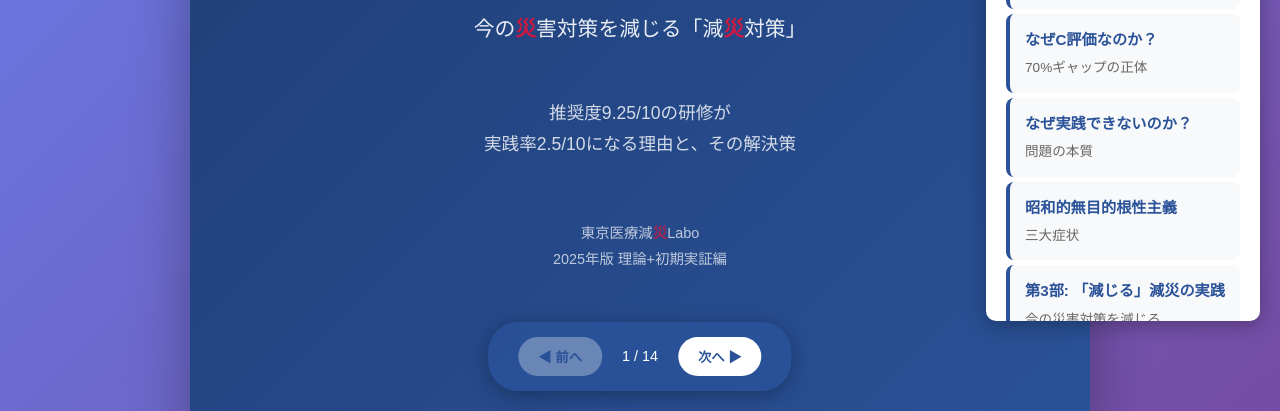
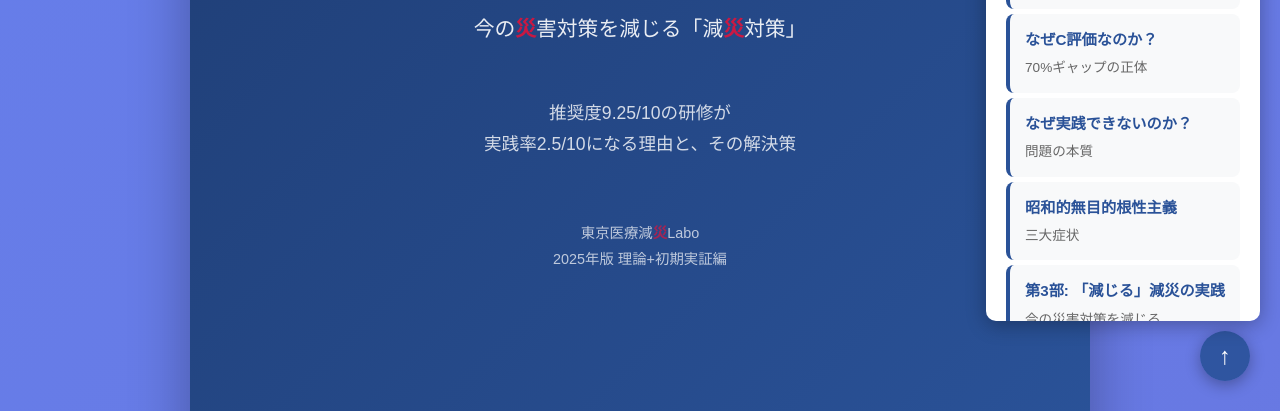
Before and after one commit to hdmg2004-ux/tokyo-gensai-labo, a plain HTML site: page movable-60-vs-perfect-100.html in a window 1280 px wide. Both pictures are taken after a click on the button "📖 目次". Shown: the part 389-800 px from the top of the page. Drawn offline with Linux system fonts and the light colour scheme.

Commit message:
Add files via upload
Smooth Scrollをやめ、アンカーリンクへ変更

```diff
--- a/movable-60-vs-perfect-100.html
+++ b/movable-60-vs-perfect-100.html
@@ -29,6 +29,10 @@
             margin: 0;
             padding: 0;
             box-sizing: border-box;
+        }
+
+        html {
+            scroll-behavior: smooth;
         }
 
         body {
@@ -320,6 +324,30 @@
             transform: scale(1.05);
         }
 
+        .back-to-top {
+            position: fixed;
+            bottom: 30px;
+            right: 30px;
+            background: rgba(42, 82, 152, 0.9);
+            color: white;
+            width: 50px;
+            height: 50px;
+            border-radius: 50%;
+            display: flex;
+            align-items: center;
+            justify-content: center;
+            font-size: 24px;
+            text-decoration: none;
+            box-shadow: 0 4px 15px rgba(0,0,0,0.3);
+            z-index: 1000;
+            transition: all 0.3s;
+        }
+
+        .back-to-top:hover {
+            background: rgba(42, 82, 152, 1);
+            transform: translateY(-5px);
+        }
+
         .toc-menu {
             position: fixed;
             top: 70px;
@@ -352,6 +380,7 @@
         }
 
         .toc-item {
+            display: block;
             padding: 12px 15px;
             margin: 5px 0;
             background: #f8f9fa;
@@ -359,6 +388,8 @@
             cursor: pointer;
             transition: all 0.2s;
             border-left: 4px solid #2a5298;
+            text-decoration: none;
+            color: inherit;
         }
 
         .toc-item:hover {
@@ -379,6 +410,12 @@
         }
 
         @media print {
+            .toc-button,
+            .toc-menu,
+            .back-to-top {
+                display: none !important;
+            }
+
             body {
                 background: white;
                 padding: 0;
@@ -431,62 +468,65 @@
     <!-- 目次ボタン -->
     <button class="toc-button" onclick="toggleTOC()">📖 目次</button>
 
+    <!-- トップに戻るボタン -->
+    <a href="#page1" class="back-to-top" title="トップに戻る">↑</a>
+
     <!-- 目次メニュー -->
     <div class="toc-menu" id="tocMenu">
-        <div class="toc-item" onclick="jumpToPage('page1')">
+        <a href="#page1" class="toc-item" onclick="closeTOC()">
             <div class="toc-title">表紙</div>
-        </div>
-        <div class="toc-item" onclick="jumpToPage('page2')">
+        </a>
+        <a href="#page2" class="toc-item" onclick="closeTOC()">
             <div class="toc-title">第1部: 研修としての成功</div>
             <div class="toc-subtitle">推奨度9.25/10のA評価</div>
-        </div>
-        <div class="toc-item" onclick="jumpToPage('page3')">
+        </a>
+        <a href="#page3" class="toc-item" onclick="closeTOC()">
             <div class="toc-title">成長の実証データ</div>
             <div class="toc-subtitle">知識+69%、自信+89%</div>
-        </div>
-        <div class="toc-item" onclick="jumpToPage('page4')">
+        </a>
+        <a href="#page4" class="toc-item" onclick="closeTOC()">
             <div class="toc-title">第2部: 実践の壁</div>
             <div class="toc-subtitle">実践率2.5/10のC評価</div>
-        </div>
-        <div class="toc-item" onclick="jumpToPage('page5')">
+        </a>
+        <a href="#page5" class="toc-item" onclick="closeTOC()">
             <div class="toc-title">なぜC評価なのか？</div>
             <div class="toc-subtitle">70%ギャップの正体</div>
-        </div>
-        <div class="toc-item" onclick="jumpToPage('page6')">
+        </a>
+        <a href="#page6" class="toc-item" onclick="closeTOC()">
             <div class="toc-title">なぜ実践できないのか？</div>
             <div class="toc-subtitle">問題の本質</div>
-        </div>
-        <div class="toc-item" onclick="jumpToPage('page7')">
+        </a>
+        <a href="#page7" class="toc-item" onclick="closeTOC()">
             <div class="toc-title">昭和的無目的根性主義</div>
             <div class="toc-subtitle">三大症状</div>
-        </div>
-        <div class="toc-item" onclick="jumpToPage('page8')">
+        </a>
+        <a href="#page8" class="toc-item" onclick="closeTOC()">
             <div class="toc-title">第3部: 「減じる」減災の実践</div>
             <div class="toc-subtitle">今の災害対策を減じる</div>
-        </div>
-        <div class="toc-item" onclick="jumpToPage('page9')">
+        </a>
+        <a href="#page9" class="toc-item" onclick="closeTOC()">
             <div class="toc-title">デカルト的方法序説の実践</div>
             <div class="toc-subtitle">4つの規則</div>
-        </div>
-        <div class="toc-item" onclick="jumpToPage('page10')">
+        </a>
+        <a href="#page10" class="toc-item" onclick="closeTOC()">
             <div class="toc-title">「減じる」の具体例</div>
             <div class="toc-subtitle">パレートの法則</div>
-        </div>
-        <div class="toc-item" onclick="jumpToPage('page11')">
+        </a>
+        <a href="#page11" class="toc-item" onclick="closeTOC()">
             <div class="toc-title">60点合格主義</div>
             <div class="toc-subtitle">完璧主義からの解放</div>
-        </div>
-        <div class="toc-item" onclick="jumpToPage('page12')">
+        </a>
+        <a href="#page12" class="toc-item" onclick="closeTOC()">
             <div class="toc-title">2026年への挑戦</div>
             <div class="toc-subtitle">実証と普及</div>
-        </div>
-        <div class="toc-item" onclick="jumpToPage('page13')">
+        </a>
+        <a href="#page13" class="toc-item" onclick="closeTOC()">
             <div class="toc-title">意識改革とデカルト</div>
             <div class="toc-subtitle">まとめ</div>
-        </div>
-        <div class="toc-item" onclick="jumpToPage('page14')">
+        </a>
+        <a href="#page14" class="toc-item" onclick="closeTOC()">
             <div class="toc-title">関連資料</div>
-        </div>
+        </a>
     </div>
 
     <div class="book-container">
@@ -1224,107 +1264,16 @@
         </div>
     </div>
 
-    <!-- ナビゲーション -->
-    <div class="navigation">
-        <button class="nav-button" id="prevBtn" onclick="changePage(-1)">◀ 前へ</button>
-        <span class="page-indicator"><span id="currentPage">1</span> / 14</span>
-        <button class="nav-button" id="nextBtn" onclick="changePage(1)">次へ ▶</button>
-    </div>
-
     <script>
-        let currentPage = 1;
-        const totalPages = 14;
-
-        function showPage(pageNum) {
-            // すべてのページを非表示
-            for (let i = 1; i <= totalPages; i++) {
-                document.getElementById('page' + i).style.display = 'none';
-            }
-
-            // 指定ページを表示
-            document.getElementById('page' + pageNum).style.display = 'flex';
-
-            // ページ番号更新
-            document.getElementById('currentPage').textContent = pageNum;
-
-            // ボタンの有効/無効
-            document.getElementById('prevBtn').disabled = (pageNum === 1);
-            document.getElementById('nextBtn').disabled = (pageNum === totalPages);
-
-            // ページトップへスクロール
-            window.scrollTo(0, 0);
-        }
-
-        function changePage(direction) {
-            currentPage += direction;
-            if (currentPage < 1) currentPage = 1;
-            if (currentPage > totalPages) currentPage = totalPages;
-            showPage(currentPage);
-        }
-
-        // 初期表示
-        showPage(1);
-
-        // キーボード操作
-        document.addEventListener('keydown', function(e) {
-            if (e.key === 'ArrowLeft') changePage(-1);
-            if (e.key === 'ArrowRight') changePage(1);
-        });
-
-        // 目次機能（シンプル版）
+        // 目次機能（アンカーリンク方式）
         function toggleTOC() {
             const menu = document.getElementById('tocMenu');
             menu.classList.toggle('show');
-            console.log('TOC toggled, show:', menu.classList.contains('show'));
         }
 
-        function jumpToPage(pageId) {
-            console.log('=== jumpToPage Debug ===');
-            console.log('pageId:', pageId);
-
-            // 目次を閉じる
-            document.getElementById('tocMenu').classList.remove('show');
-
-            // ページに移動
-            const element = document.getElementById(pageId);
-            console.log('Found element:', element);
-
-            if (element) {
-                // デバッグ情報
-                const rect = element.getBoundingClientRect();
-                console.log('getBoundingClientRect():', {
-                    top: rect.top,
-                    bottom: rect.bottom,
-                    left: rect.left,
-                    right: rect.right,
-                    height: rect.height
-                });
-                console.log('window.pageYOffset:', window.pageYOffset);
-                console.log('document.documentElement.scrollTop:', document.documentElement.scrollTop);
-
-                // エレメントの絶対位置を取得
-                const elementPosition = rect.top;
-                const offsetPosition = elementPosition + window.pageYOffset - 20;
-
-                console.log('Calculated offsetPosition:', offsetPosition);
-
-                // スクロール実行
-                window.scrollTo({
-                    top: offsetPosition,
-                    behavior: 'smooth'
-                });
-
-                console.log('Scroll command sent');
-            } else {
-                console.log('ERROR: Element not found:', pageId);
-            }
-
-            // イベント伝播を停止
-            if (typeof event !== 'undefined') {
-                event.stopPropagation();
-            }
-
-            return false;
+        function closeTOC() {
+            const menu = document.getElementById('tocMenu');
+            menu.classList.remove('show');
         }
 
         // 目次外クリックで閉じる
```
